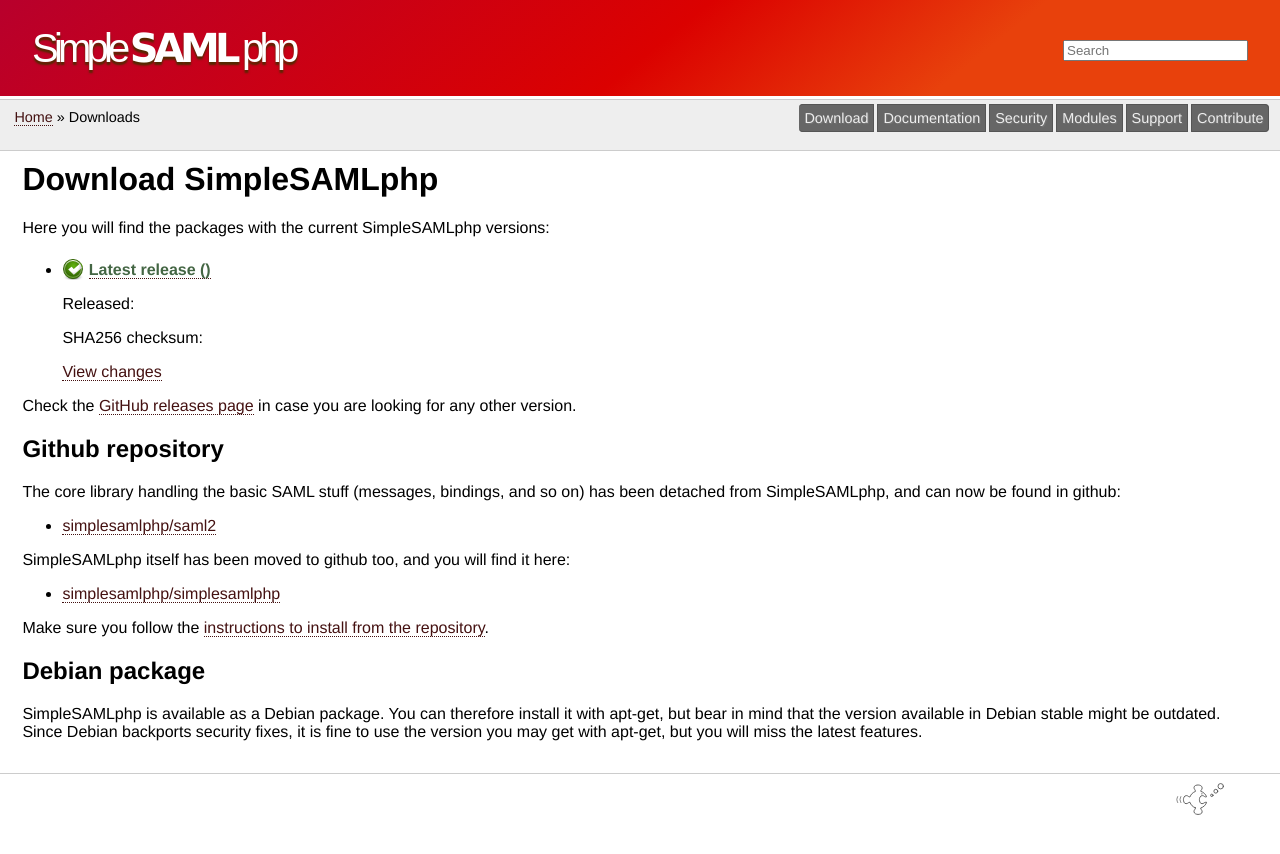
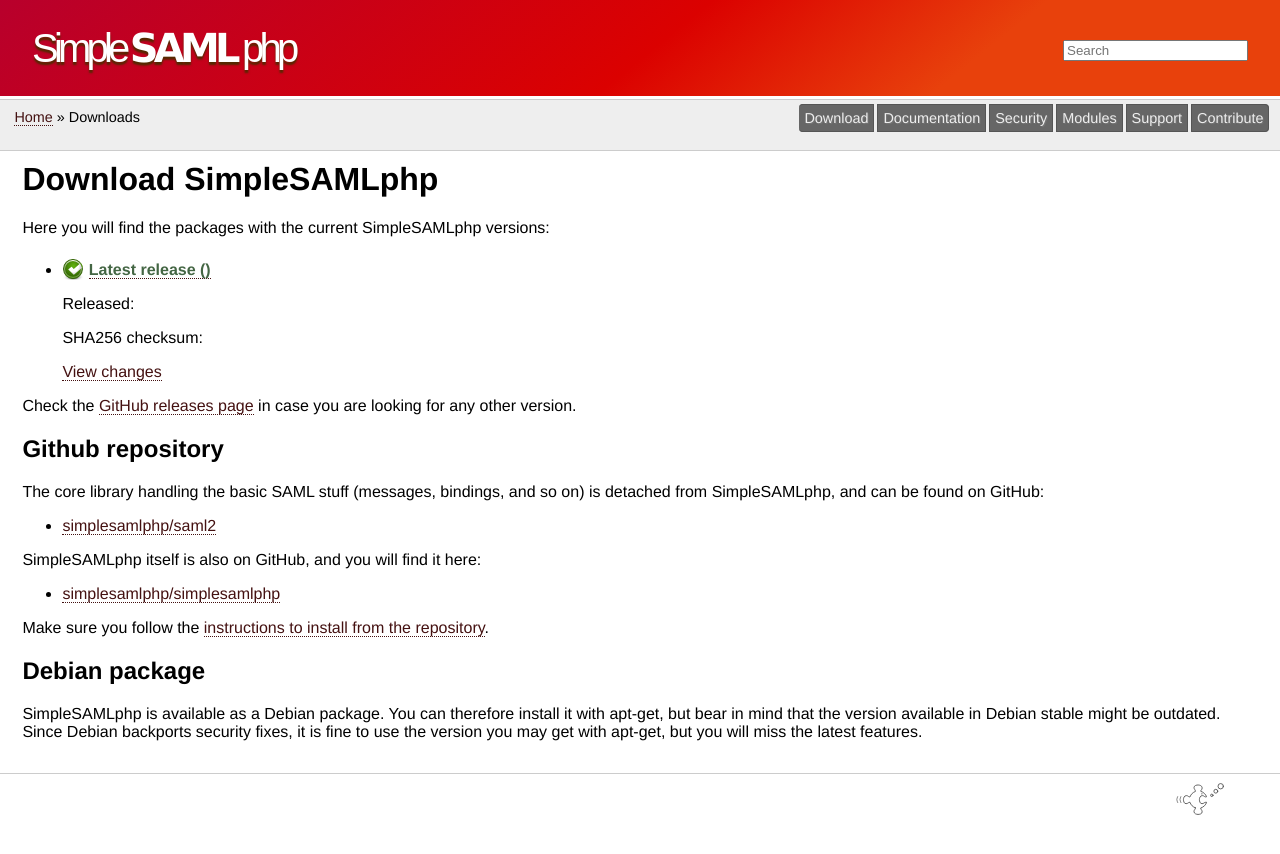
Before and after one commit to simplesamlphp/simplesamlphp.github.io, a Jekyll site: the page built from download/index.md, in a window 1280 px wide. Shown: the top 854 px of the page. Built offline with Jekyll 4.4.1, drawn with Linux system fonts in a browser that asks for light colours.

Commit message:
On GitHub for a while now

```diff
--- a/download/index.md
+++ b/download/index.md
@@ -22,12 +22,12 @@
 
 ## Github repository
 
-The core library handling the basic SAML stuff (messages, bindings, and so on) has been
-detached from SimpleSAMLphp, and can now be found in github:
+The core library handling the basic SAML stuff (messages, bindings, and so on) is
+detached from SimpleSAMLphp, and can be found on GitHub:
 
 * [simplesamlphp/saml2](https://github.com/simplesamlphp/saml2)
 
-SimpleSAMLphp itself has been moved to github too, and you will find it here:
+SimpleSAMLphp itself is also on GitHub, and you will find it here:
 
 * [simplesamlphp/simplesamlphp](https://github.com/simplesamlphp/simplesamlphp)
 
```
